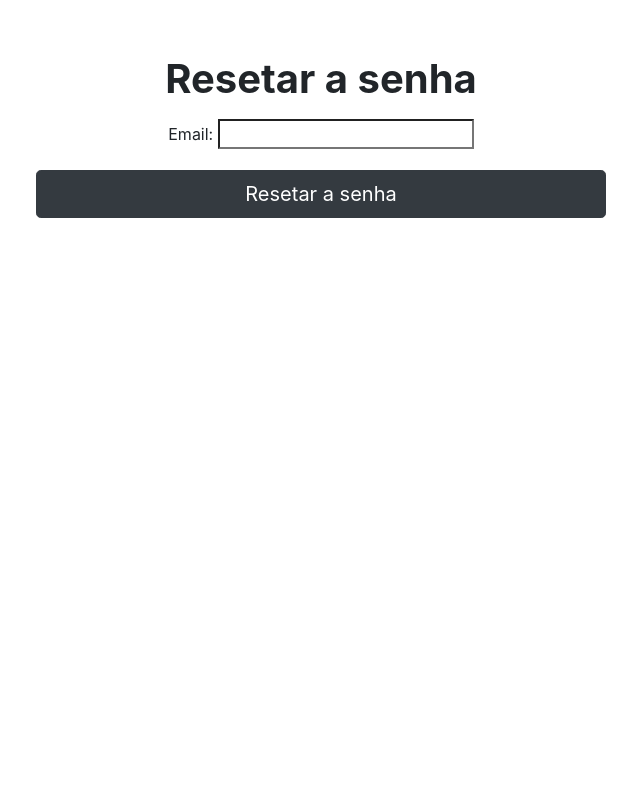
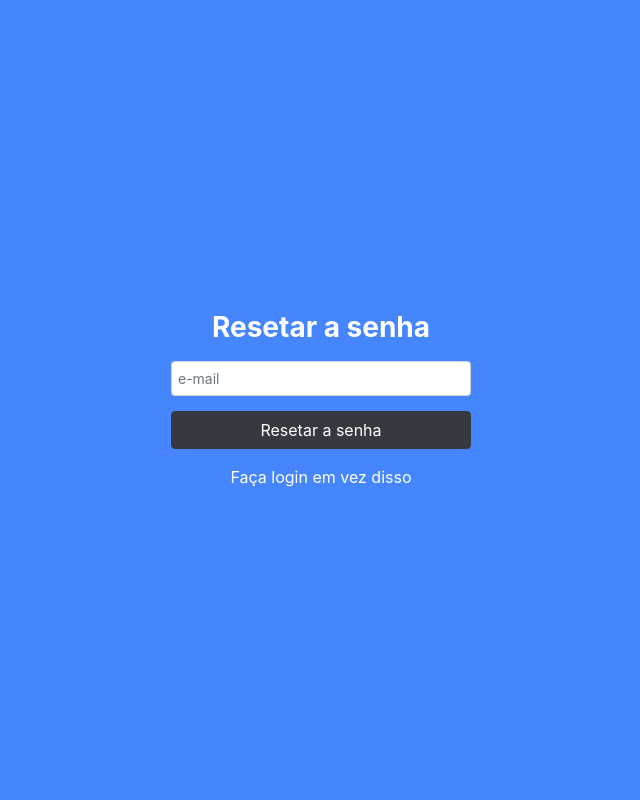
Before and after one commit to codenation-dev/squad-2-ad-python-women-magalu-1, a Django app: page /password_reset/ in a window 1280 px wide. Shown: the whole page, without its empty margins (319-959 px from the left). Run offline with Django 3.2, Linux system fonts and the light colour scheme; some libraries are stand-ins or nearby versions.

Commit message:
Padronização do frontend

```diff
--- a/errorcenter/errors/static/css/password_reset.css
+++ b/errorcenter/errors/static/css/password_reset.css
@@ -3,16 +3,23 @@ body {
   height: 100%;
 }
 body {
-  display: inline
+  display: -ms-flexbox;
+  display: flex;
   -ms-flex-align: center;
   align-items: center;
   padding-top: 40px;
   padding-bottom: 40px;
-  background-color: #ffffff;
+  background-color: #4586ff;
+  color: #ffffff;
 }
+
+a, a:hover {
+  color: #fff;
+}
+
 .form-signin {
   width: 100%;
-  max-width: 600px;
+  max-width: 330px;
   padding: 15px;
   margin: auto;
 }
@@ -21,19 +28,15 @@ body {
   position: relative;
   box-sizing: border-box;
   height: auto;
-  padding: 10px;
-  font-size: 16px;
+  padding: 6px;
+  font-size: 14px;
 }
 .form-signin .form-control:focus {
   z-index: 2;
 }
 .form-signin input[type='email'] {
   margin-bottom: -1px;
-  border-bottom-right-radius: 0;
-  border-bottom-left-radius: 0;
 }
 .form-signin input[type='password'] {
-  margin-bottom: 10px;
-  border-top-left-radius: 0;
-  border-top-right-radius: 0;
+  margin-bottom: -1px;
 }
--- a/errorcenter/errors/static/css/user_login.css
+++ b/errorcenter/errors/static/css/user_login.css
@@ -36,11 +36,7 @@ a, a:hover {
 }
 .form-signin input[type='email'] {
   margin-bottom: -1px;
-  border-bottom-right-radius: 0;
-  border-bottom-left-radius: 0;
 }
 .form-signin input[type='password'] {
   margin-bottom: 10px;
-  border-top-left-radius: 0;
-  border-top-right-radius: 0;
 }
--- a/errorcenter/errors/static/css/user_register.css
+++ b/errorcenter/errors/static/css/user_register.css
@@ -42,6 +42,4 @@ a, a:hover {
 }
 .form-register input[type='password'] {
   margin-bottom: 10px;
-  border-top-left-radius: 0;
-  border-top-right-radius: 0;
 }
--- a/errorcenter/errors/templates/password_reset/password_reset.html
+++ b/errorcenter/errors/templates/password_reset/password_reset.html
@@ -16,15 +16,14 @@
     <body class="text-center container">
         <form method="post" class="form-signin">
             {% csrf_token %}
-            <h1 class="mb-3 font-weight-bold">Resetar a senha</h1>
-                {{ form.as_p }}
+            <h3 class="mb-3 font-weight-bold">Resetar a senha</h3>
             <div class="form-group">
-                <input
-                class="btn btn-lg btn-dark btn-block"
-                type="submit"
-                value="Resetar a senha"
-                />
+                <input type="email" id="id_email" class="form-control form-control-sm" name="email" maxlength="254" required="" placeholder="e-mail">
             </div>
+            <div class="form-group">
+                <input class="btn btn-dark btn-block" type="submit" value="Resetar a senha">
+            </div>
+            <a href="{% url 'user-login' %}">Faça login em vez disso</a>
         </form>
         <!-- Importacao dos arquivos Js -->
         <script src="{% static 'js/jquery-3.4.1.min.js' %}"></script>
```
Also changed, not shown: errorcenter/errors/templates/password_reset/password_reset_complete.html (+8 -6 lines), errorcenter/errors/templates/password_reset/password_reset_confirm.html (+20 -10 lines), errorcenter/errors/templates/password_reset/password_reset_done.html (+8 -4 lines).
